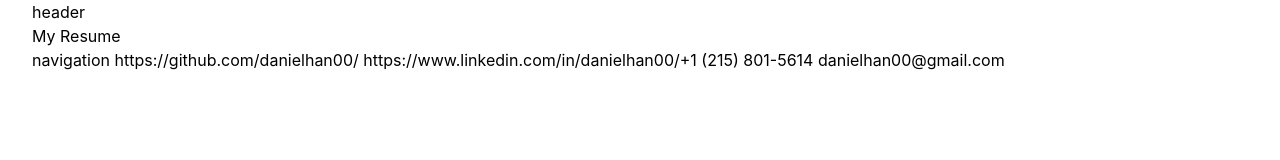
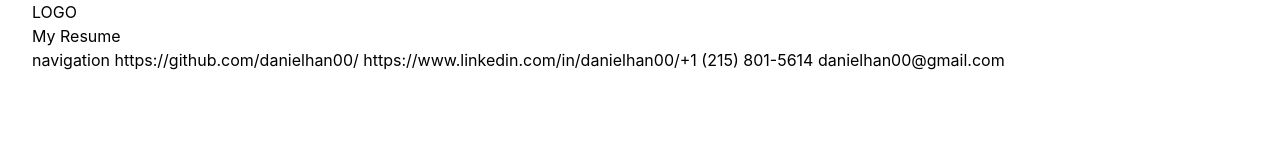
Before and after one commit to danielhan00/danhan.dev, a Next.js app: page / in a window 1280 px wide. Shown: the top 160 px of the page. Built offline with nearby package versions, Linux system fonts and the light colour scheme.

Commit message:
feat: header content filling out

```diff
--- a/components/Button.tsx
+++ b/components/Button.tsx
@@ -3,7 +3,7 @@ import React from "react";
 export interface ButtonProps {
   children?: React.ReactNode;
   name?: string;
-  onClick: () => void;
+  onClick?: () => void;
   href?: string;
 }
 
--- a/components/Header.tsx
+++ b/components/Header.tsx
@@ -1,7 +1,28 @@
+import Button from "./Button";
+
 export interface HeaderProps {
-  name: string;
+  name?: string;
 }
 
-export const Header = (props) => {
-  return <header>header</header>;
+export const Header: React.FC<HeaderProps> = ({ name, ...rest }) => {
+  return (
+    <header>
+      <ul>
+        <li>
+          <a className="Button" href="/">
+            LOGO
+          </a>
+        </li>
+        <li>
+          <Button
+            name="resume"
+            onClick={() => console.log("resume click <3")}
+            href="/Daniel_Han_Resume.pdf"
+          >
+            {"My Resume"}
+          </Button>
+        </li>
+      </ul>
+    </header>
+  );
 };
--- a/pages/index.tsx
+++ b/pages/index.tsx
@@ -16,14 +16,7 @@ export default function Home() {
         <link rel="icon" href="/favicon.ico" />
       </Head>
 
-      <Header></Header>
-      <Button
-        name="resume"
-        onClick={() => console.log("successful click")}
-        href="/Daniel_Han_Resume.pdf"
-      >
-        {"My Resume"}
-      </Button>
+      <Header name="universal header"></Header>
 
       <Navigation />
       <main className={styles.main}>
```
